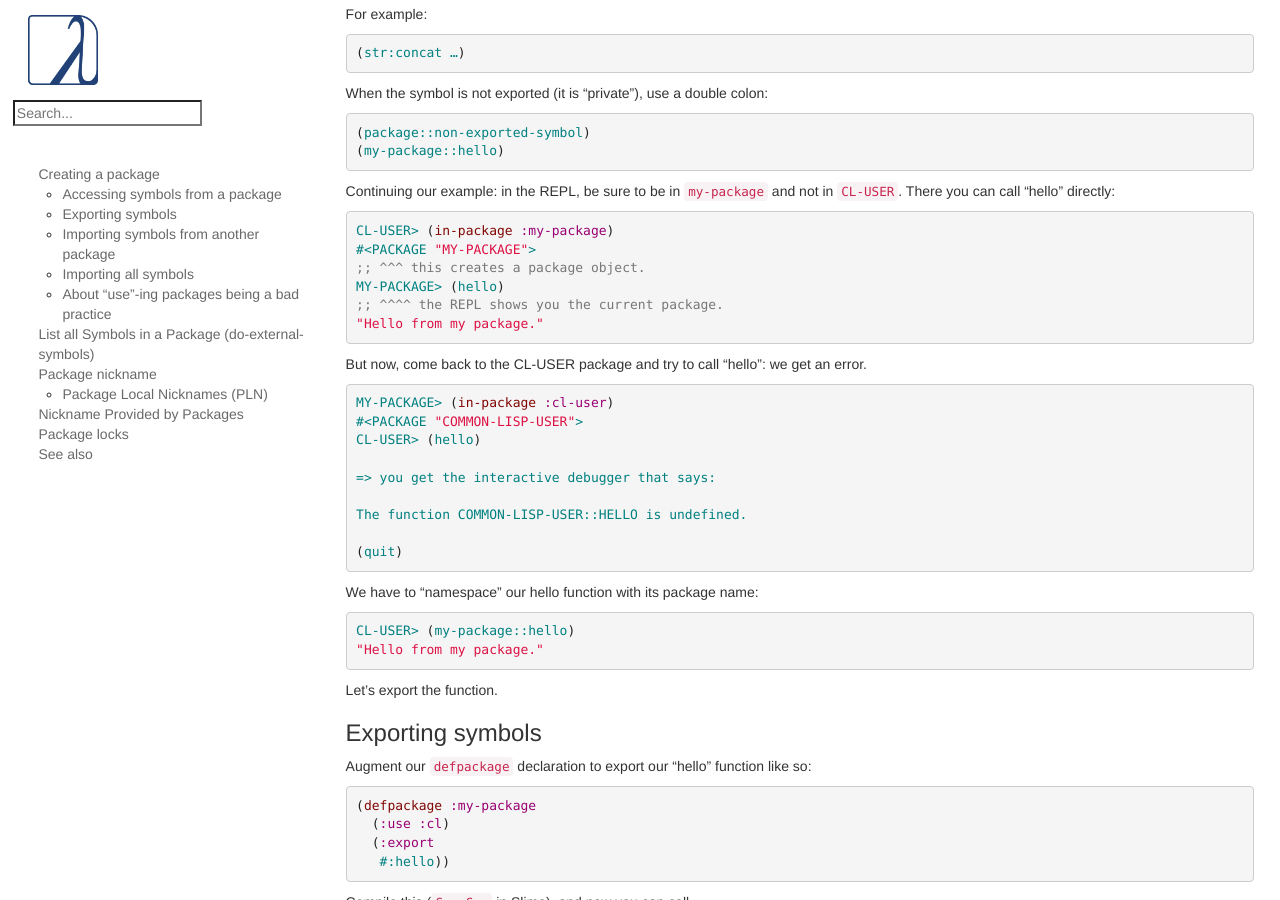
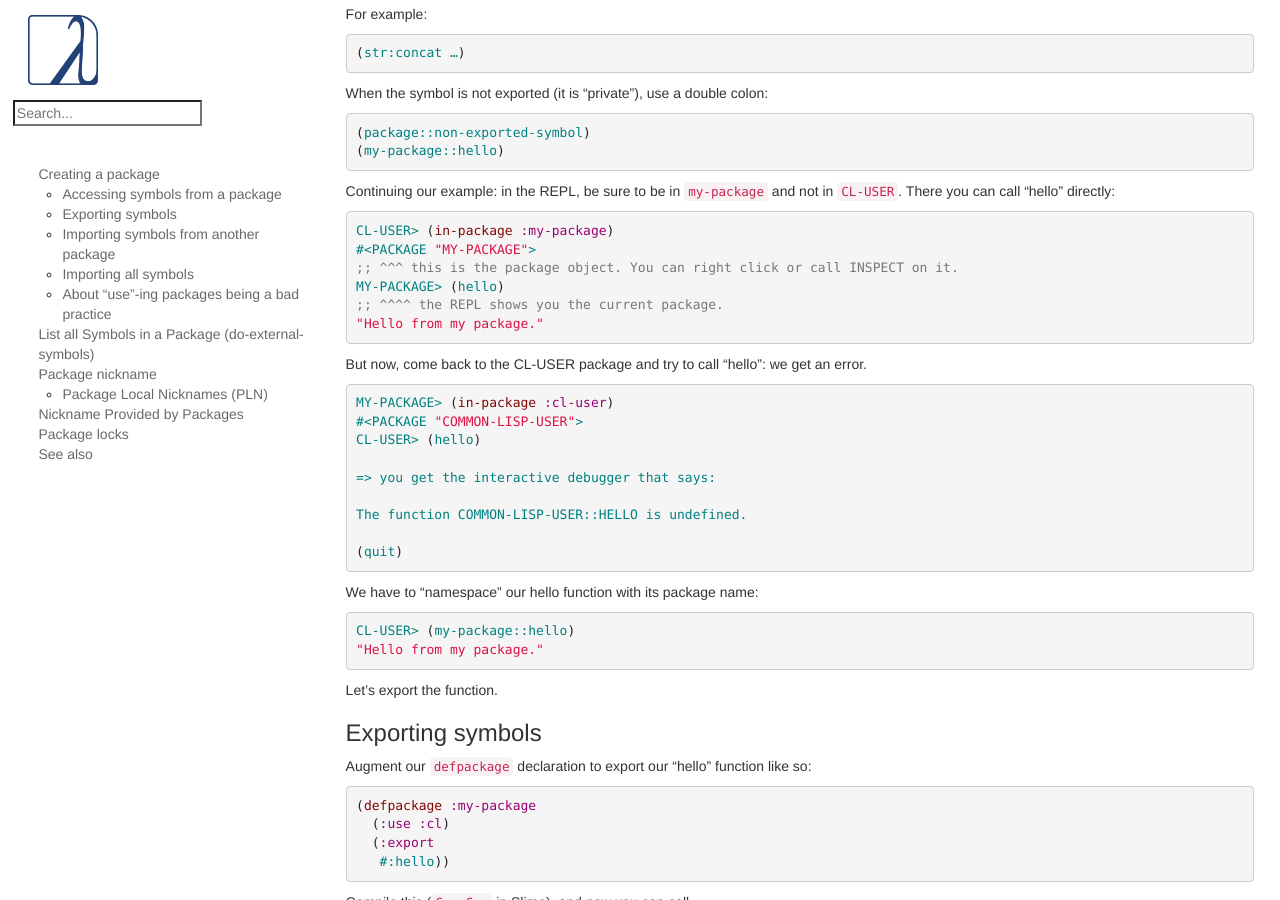
Before and after one commit to LispCookbook/cl-cookbook, a Jekyll site: the page built from packages.md, in a window 1280 px wide and 900 px high, scrolled down 1006 px. Built offline with Jekyll 4.4.1, drawn with Linux system fonts in a browser that asks for light colours.

Commit message:
(minor) packages: "this returns" -> "this is" the package object

```diff
--- a/packages.md
+++ b/packages.md
@@ -74,7 +74,7 @@ Continuing our example: in the REPL, be sure to be in `my-package` and not in `C
 ~~~lisp
 CL-USER> (in-package :my-package)
 #<PACKAGE "MY-PACKAGE">
-;; ^^^ this creates a package object.
+;; ^^^ this is the package object. You can right click or call INSPECT on it.
 MY-PACKAGE> (hello)
 ;; ^^^^ the REPL shows you the current package.
 "Hello from my package."
```
